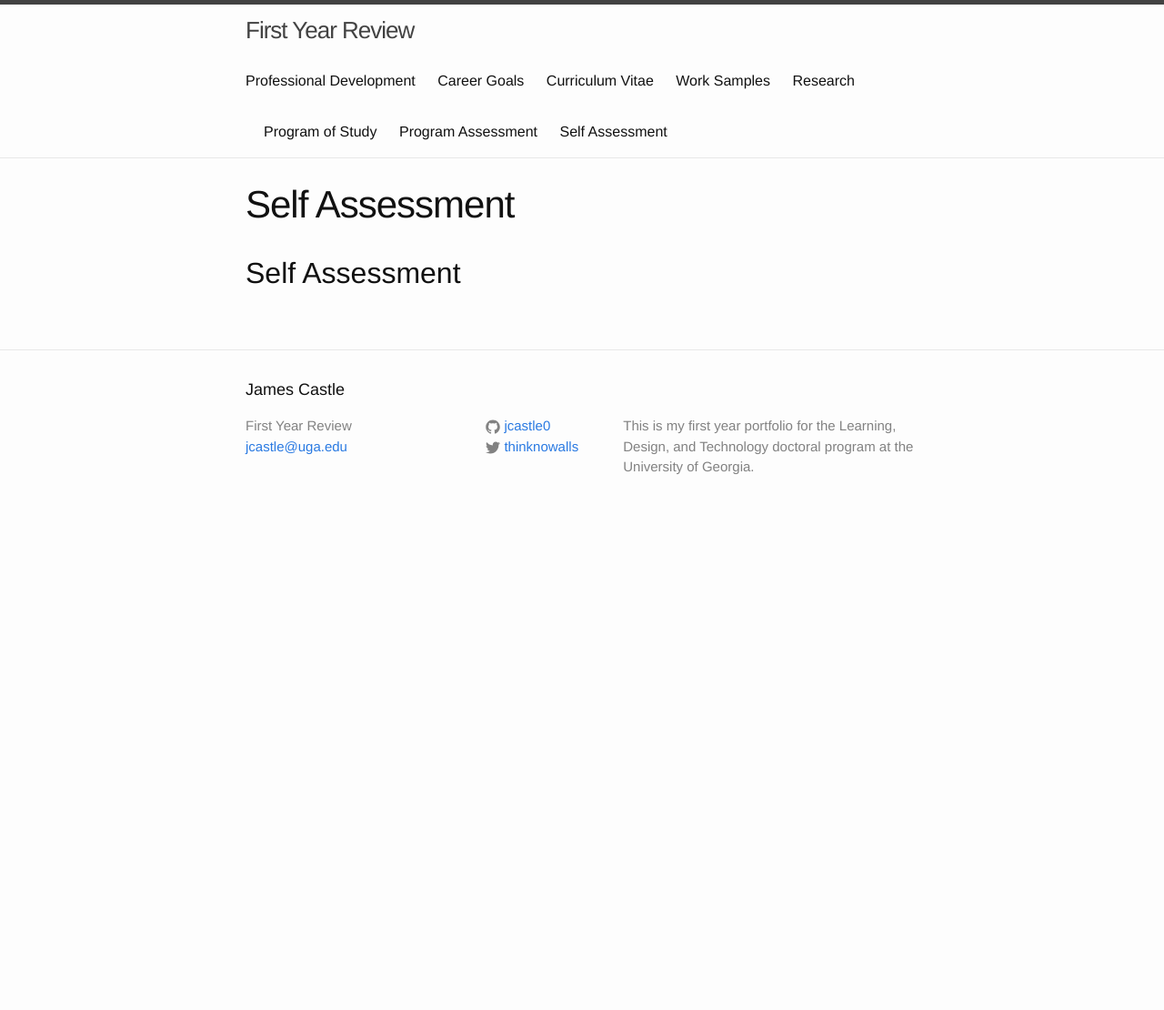
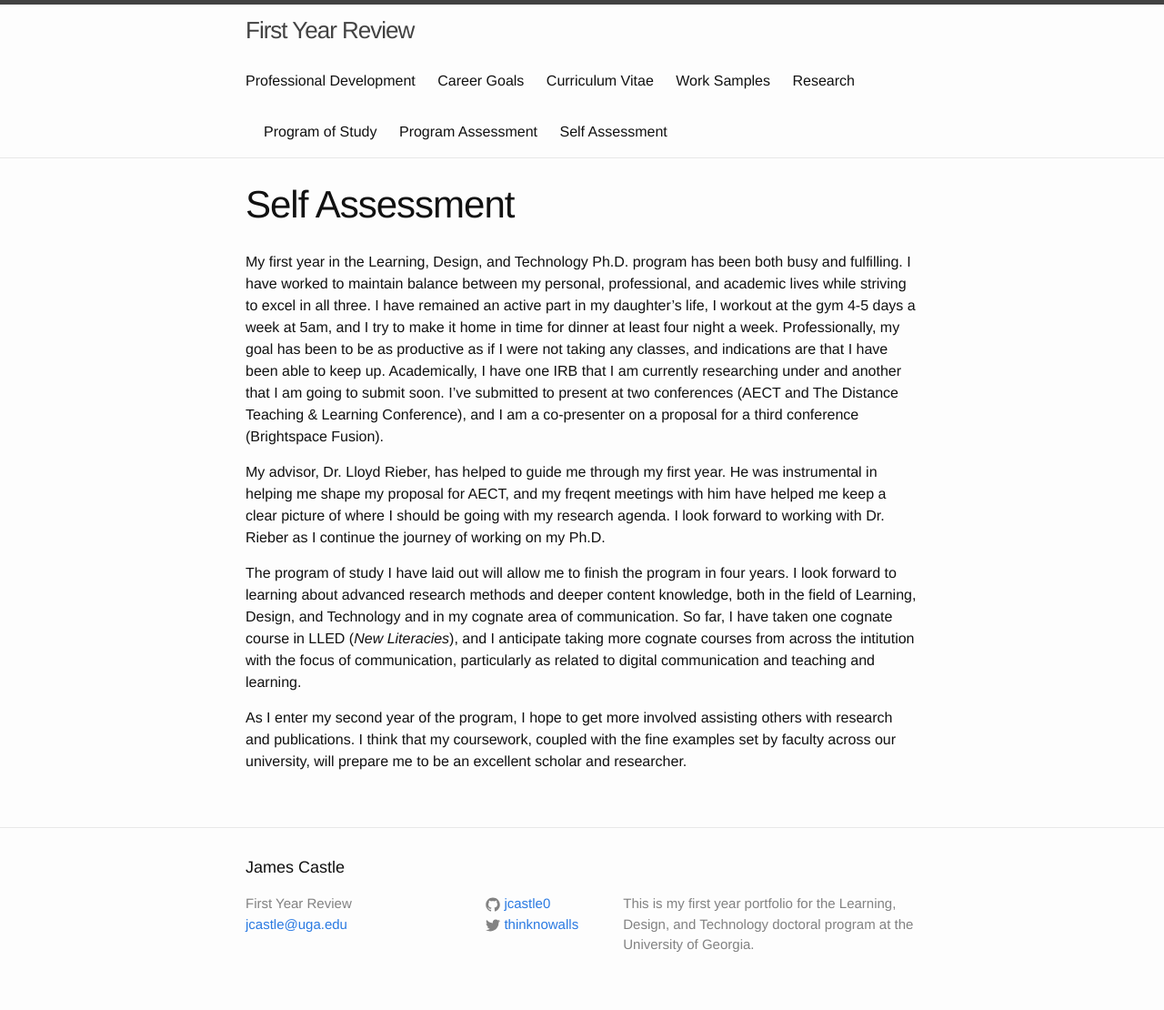
Before and after one commit to jcastle0/ldtportfolio, a Jekyll site: the page built from s-assessment.md, in a window 1280 px wide. Shown: the whole page at 91% size. Built offline with Jekyll 4.4.1, drawn with Linux system fonts in a browser that asks for light colours; before the commit the page ends 900 px from its top, so only the background shows below that.

Commit message:
Update s-assessment.md

```diff
--- a/s-assessment.md
+++ b/s-assessment.md
@@ -4,4 +4,10 @@ title: Self Assessment
 permalink: /self-assessment/
 ---
 
-## Self Assessment
+My first year in the Learning, Design, and Technology Ph.D. program has been both busy and fulfilling. I have worked to maintain balance between my personal, professional, and academic lives while striving to excel in all three. I have remained an active part in my daughter's life, I workout at the gym 4-5 days a week at 5am, and I try to make it home in time for dinner at least four night a week. Professionally, my goal has been to be as productive as if I were not taking any classes, and indications are that I have been able to keep up. Academically, I have one IRB that I am currently researching under and another that I am going to submit soon. I've submitted to present at two conferences (AECT and The Distance Teaching & Learning Conference), and I am a co-presenter on a proposal for a third conference (Brightspace Fusion).
+
+My advisor, Dr. Lloyd Rieber, has helped to guide me through my first year. He was instrumental in helping me shape my proposal for AECT, and my freqent meetings with him have helped me keep a clear picture of where I should be going with my research agenda. I look forward to working with Dr. Rieber as I continue the journey of working on my Ph.D.
+
+The program of study I have laid out will allow me to finish the program in four years. I look forward to learning about advanced research methods and deeper content knowledge, both in the field of Learning, Design, and Technology and in my cognate area of communication. So far, I have taken one cognate course in LLED (*New Literacies*), and I anticipate taking more cognate courses from across the intitution with the focus of communication, particularly as related to digital communication and teaching and learning.
+
+As I enter my second year of the program, I hope to get more involved assisting others with research and publications. I think that my coursework, coupled with the fine examples set by faculty across our university, will prepare me to be an excellent scholar and researcher.
```
